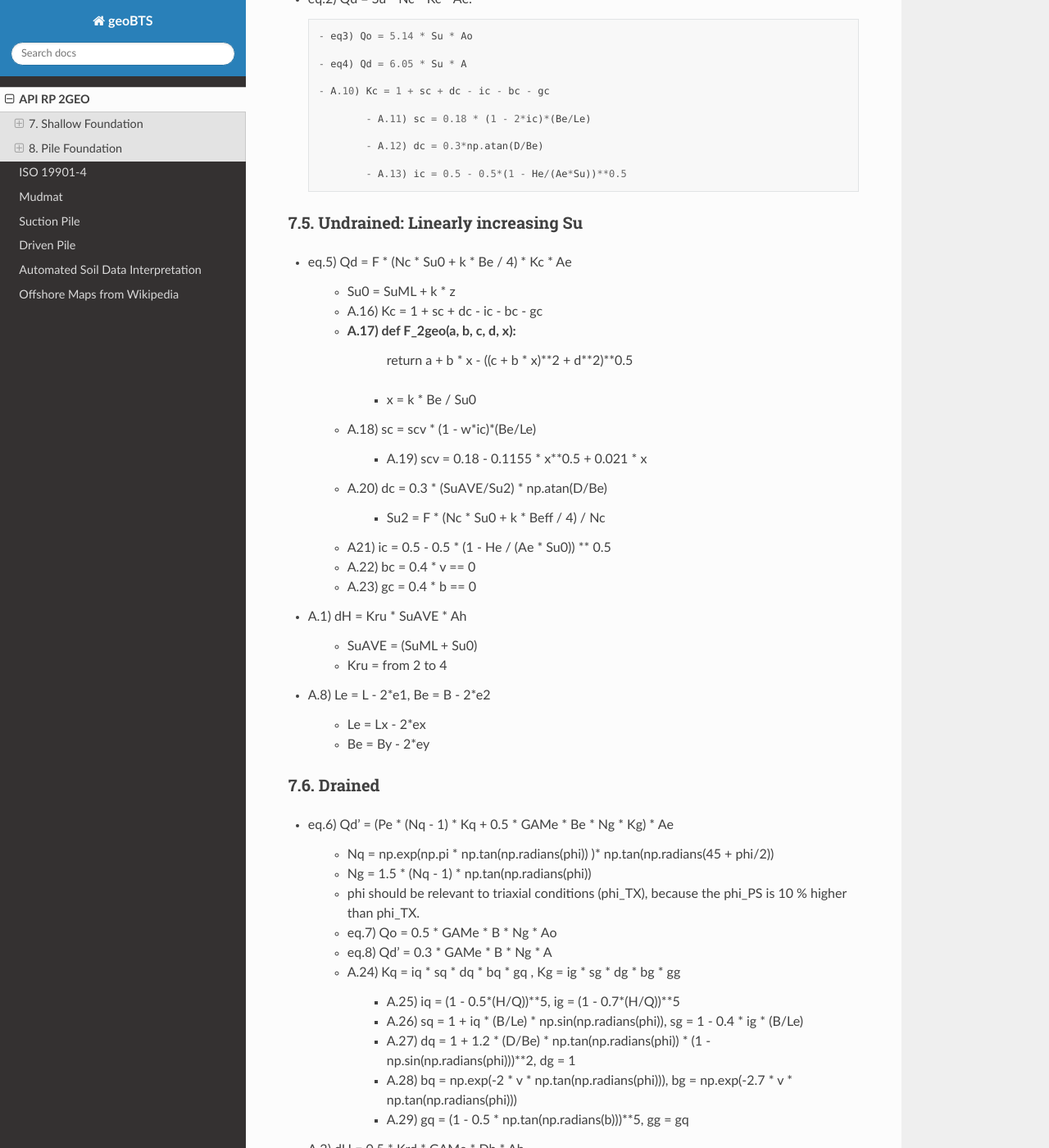
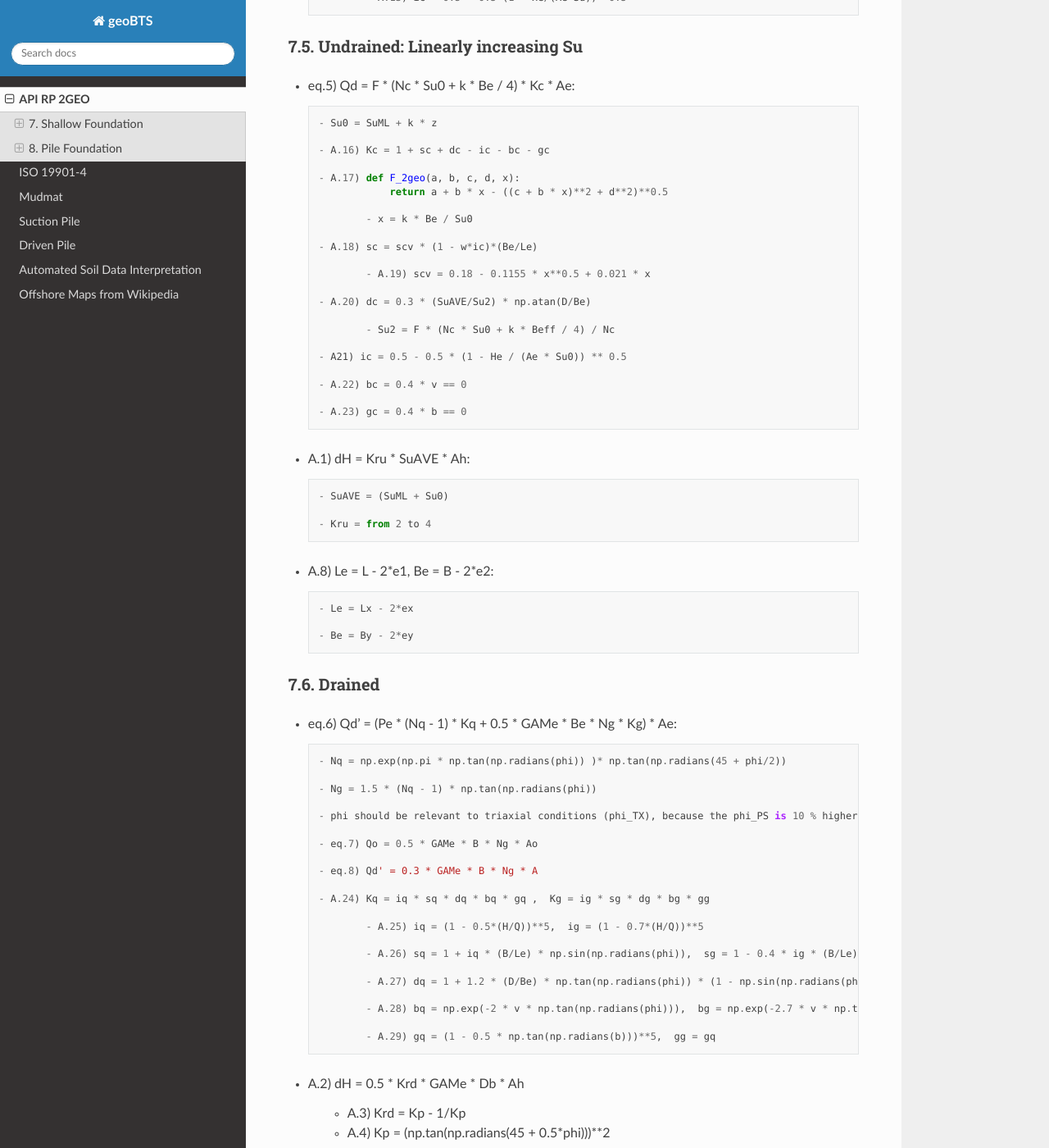
Before and after one commit to jungsohn/geoBTS, a Sphinx documentation site: the page built from docs/source/API_2GEO.rst, in a window 1280 px wide and 1400 px high, scrolled down 494 px. Shown: the whole window at 82% size. Built offline with Sphinx 7.4.7 and the Read the Docs theme 3.1.0, drawn with Linux system fonts in a browser that asks for light colours; some of the changed text lies outside the part shown.

Commit message:
Update API_2GEO.rst

```diff
--- a/docs/source/API_2GEO.rst
+++ b/docs/source/API_2GEO.rst
@@ -6,17 +6,6 @@ API RP 2GEO
 
 7.4. Undrained: Constant Su
 .................
-
-.. code-block:: python
-
-   y = a * x**2 + b * x + c
-   z = y**2 + 3 * y + 1
-
-여기 식들을 보여줍니다::
-
-    y = a * x**2 + b * x + c
-    z = y**2 + 3 * y + 1
-
 
 
 - eq.2) Qd = Su * Nc * Kc * Ae::
@@ -36,7 +25,7 @@ API RP 2GEO
 7.5. Undrained: Linearly increasing Su
 ............................
 
-- eq.5) Qd = F * (Nc * Su0 + k * Be / 4) * Kc * Ae
+- eq.5) Qd = F * (Nc * Su0 + k * Be / 4) * Kc * Ae::
 
         - Su0 = SuML + k * z
 
@@ -62,13 +51,13 @@ API RP 2GEO
         - A.23) gc = 0.4 * b == 0
 
 
-- A.1) dH = Kru * SuAVE * Ah
+- A.1) dH = Kru * SuAVE * Ah::
 
         - SuAVE = (SuML + Su0)
 
         - Kru = from 2 to 4
 
-- A.8) Le = L - 2*e1, Be = B - 2*e2
+- A.8) Le = L - 2*e1, Be = B - 2*e2::
 
         - Le = Lx - 2*ex
 
@@ -77,7 +66,7 @@ API RP 2GEO
 7.6. Drained
 ............................
 
-- eq.6) Qd' = (Pe * (Nq - 1) * Kq + 0.5 * GAMe * Be * Ng * Kg) * Ae
+- eq.6) Qd' = (Pe * (Nq - 1) * Kq + 0.5 * GAMe * Be * Ng * Kg) * Ae::
 
         - Nq = np.exp(np.pi * np.tan(np.radians(phi)) )* np.tan(np.radians(45 + phi/2))
 
```
